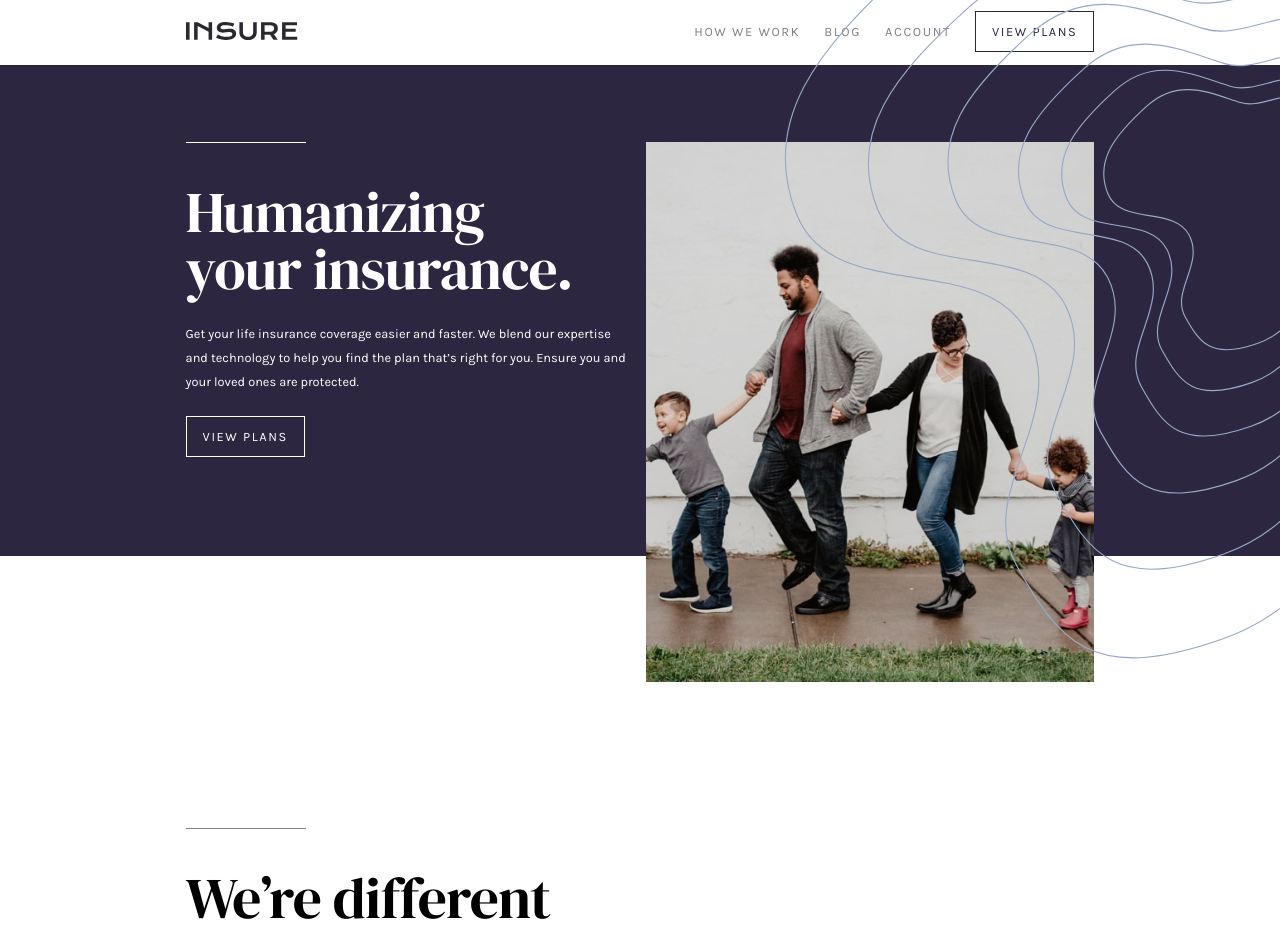
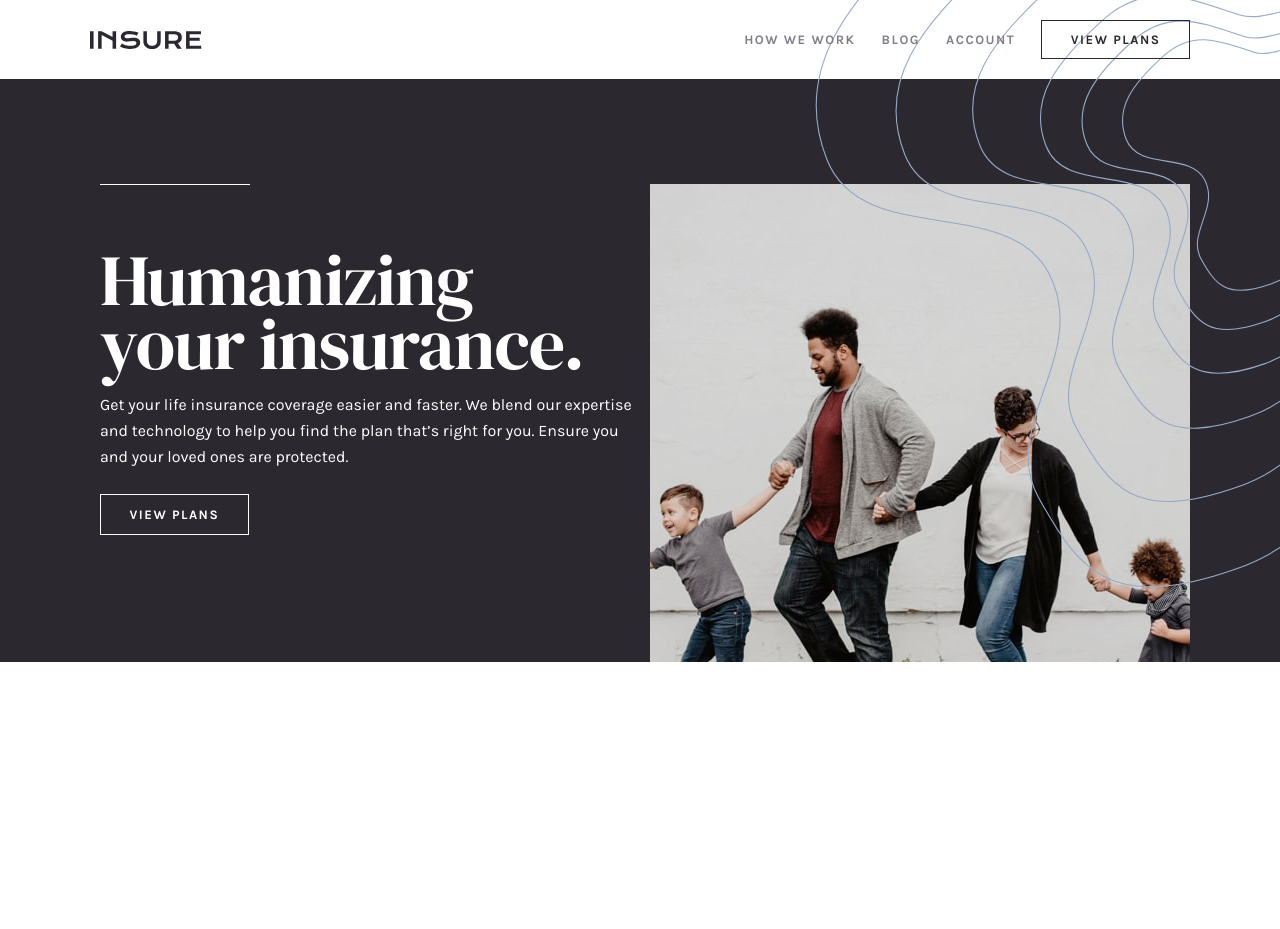
Before and after one commit to zshawdev/insure-landing-page, a plain HTML site: page index.html in a window 1280 px wide. Shown: the top 929 px of the page. After the commit the page ends 800 px from the top, so only its background shows below. Drawn offline with Linux system fonts and the light colour scheme.

Commit message:
First commit

```diff
--- /dev/null
+++ b/app.js
@@ -0,0 +1,8 @@
+const navIconToggleBox = document.querySelector(".nav__icon-toggle-box");
+const nav = document.querySelector(".nav");
+const body = document.querySelector("body");
+
+navIconToggleBox.addEventListener("click", () => {
+    nav.classList.toggle("js-nav--open");
+    body.classList.toggle("js-lock-scroll");
+})
--- a/index.html
+++ b/index.html
@@ -13,157 +13,49 @@
 
   <link rel="stylesheet" href="style.css">
 
-
-
   <title>Insure</title>
 </head>
 <body>
-  <header class="header container">
-    <a href="#">
-      <img class="header__logo" src="images/logo.svg" alt="Insure logo">
-    </a>
-    <nav class="header__nav">
-      <ul class="header__nav-list">
-          <li class="header__nav-item">
-            <a href="#" class="header__nav-link">How we work</a>
-          </li>
-          <li class="header__nav-item">
-            <a href="#" class="header__nav-link">Blog</a>
-          </li>
-          <li class="header__nav-item">
-            <a href="#" class="header__nav-link">Account</a>
-          </li>
-          <li class="header__nav-item">
-            <a href="#" class="header__nav-link btn btn--light">View plans</a>
-          </li>
+  <!-- Can leave header out if no scroll/special functiomality to justify it, Fy says  -->
+  <!-- <div class="nav--bg-color"> -->
+    <nav class="nav container">
+      <img src="images/logo.svg" alt="">
+      <button class="nav__icon-toggle-box">
+        <img class="nav__icon--hamburger" src="images/icon-hamburger.svg" alt="">
+        <img class="nav__icon--close" src="images/icon-close.svg" alt="">
+      </button>
+
+      <ul class="nav__list">
+        <li class="nav__item"><a class="nav__link" href="">How We Work</a></li>
+        <li class="nav__item"><a class="nav__link" href="">Blog</a></li>
+        <li class="nav__item"><a class="nav__link" href="">Account</a></li>
+        <li class="nav__item"><a class="nav__link btn nav__link--cta" href="">View Plans</a></li>
       </ul>
     </nav>
+  <!-- </div> -->
+
+  <header class="section-header">
+    <div class="header__content container">
+      <div class="header__image-box">
+        <img class="header__image" srcset="images/image-intro-mobile.jpg 375w, images/image-intro-desktop.jpg 540w"
+        sizes="(max-width: 600px) 100vw,
+          540px">
+      </div>
+      <div class="hero-box">
+        <h1 class="heading-1">Humanizing <br> your insurance.</h1>
+        <p class="description description--header">Get your life insurance coverage easier and faster. We blend our expertise and technology to help you find the plan that’s right for you. Ensure you and your loved ones are protected.</p>
+        <a href="" class="btn btn--dark">View Plans</a>
+        <img class="header__left-design--mobile" src="images/bg-pattern-intro-left-mobile.svg" alt="">
+        <img class="header__right-design--mobile" src="images/bg-pattern-intro-right-mobile.svg" alt="">
+      </div>
+      <div>
+
+        <img class="header__right-design--desktop" src="images/bg-pattern-intro-right-desktop.svg" alt="">
+      </div>
+      <img class="header__left-design--desktop" src="images/bg-pattern-intro-left-desktop.svg" alt="">
+    </div>
   </header>
 
-  <main>
-    <section class="section-hero u-color-white">
-      <div class="container grid grid--2-cols" data-name="section-hero-container">
-        <div>
-          <h1 class="heading-primary"><span class="first-word">Humanizing</span> your insurance.</h1>
-          <p class="body-text u-margin-bottom u-color-white">
-            Get your life insurance coverage easier and faster. We blend our expertise and technology to help you find the plan that’s right for you. Ensure you and your loved ones are protected.
-          </p>
-          <a href="#" class="btn btn--dark">View plans</a>
-        </div>
-
-        <div class="hero__image-box">
-          <img
-          src="images/image-intro-desktop.jpg"
-          class="hero__image"
-          aria-hidden="true">
-        </div>
-      </div>
-    </section>
-
-    <section class="section-about">
-      <div class="container">
-        <h2 class="heading-secondary">We’re different</h2>
-
-        <div class="grid grid--3-cols">
-          <div>
-            <img src="images/icon-snappy-process.svg" class="different__icon" aria-hidden="true">
-            <h3 class="heading-tertiary">Snappy Process</h3>
-            <p class="body-text">Our application process can be completed in minutes, not hours. Don’t get stuck filling in tedious forms.</p>
-          </div>
-
-          <div>
-            <img src="images/icon-affordable-prices.svg" class="different__icon" aria-hidden="true">
-            <h3 class="heading-tertiary">Affordable Prices</h3>
-            <p class="body-text">We don’t want you worrying about high monthly costs. Our prices may be low, but we still offer the best coverage possible.</p>
-          </div>
-
-          <div>
-            <img src="images/icon-people-first.svg" class="different__icon" aria-hidden="true">
-            <h3 class="heading-tertiary">People First</h3>
-            <p class="body-text">Our plans aren’t full of conditions and clauses to prevent payouts. We make sure you’re covered when you need it.</p>
-          </div>
-        </div>
-      </div>
-    </section>
-
-    <section class="section-cta">
-      <div class="container cta__pane u-color-white">
-        <span class="cta__heading">Find out more <br>about how we work</span>
-        <a href="#" class="btn btn--dark">How we work</a>
-      </div>
-    </section>
-
-    <footer class="footer">
-      <div class="container footer__test-border">
-        <div class="footer__pane-top">
-          <a href="#">
-            <img class="header__logo" src="images/logo.svg" alt="Insure logo">
-          </a>
-          <ul class="footer__social-pane">
-            <li>
-              <a href="">
-                <img src="images/icon-facebook.svg" alt="">
-              </a>
-            </li>
-            <li>
-              <a href="">
-                <img src="images/icon-twitter.svg" alt="">
-              </a>
-            </li>
-            <li>
-              <a href="">
-                <img src="images/icon-pinterest.svg" alt="">
-              </a>
-            </li>
-            <li>
-              <a href="">
-                <img src="images/icon-instagram.svg" alt="">
-              </a>
-            </li>
-          </ul>
-        </div>
-      </div>
-
-      <div class="container footer__greater-links grid grid--4-cols">
-        <nav class="footer__nav-col">
-          <span class="footer__nav-title">Our company</span>
-          <ul class="footer__nav-list">
-            <li><a href="" class="footer__nav-link">How we work</a></li>
-            <li><a href="" class="footer__nav-link">Why insure?</a></li>
-            <li><a href="" class="footer__nav-link">View plans</a></li>
-            <li><a href="" class="footer__nav-link">Reviews</a></li>
-          </ul>
-        </nav>
-
-        <nav class="footer__nav-col">
-          <span class="footer__nav-title">Help me</span>
-          <ul class="footer__nav-list">
-            <li><a href="" class="footer__nav-link">FAQ</a></li>
-            <li><a href="" class="footer__nav-link">Terms of use</a></li>
-            <li><a href="" class="footer__nav-link">Privacy policy</a></li>
-            <li><a href="" class="footer__nav-link">Cookies</a></li>
-          </ul>
-        </nav>
-
-        <nav class="footer__nav-col">
-          <span class="footer__nav-title">Contact</span>
-          <ul class="footer__nav-list">
-            <li><a href="" class="footer__nav-link">Sales</a></li>
-            <li><a href="" class="footer__nav-link">Support</a></li>
-            <li><a href="" class="footer__nav-link">Live chat</a></li>
-          </ul>
-        </nav>
-
-        <nav class="footer__nav-col">
-          <span class="footer__nav-title">Others</span>
-          <ul class="footer__nav-list">
-            <li><a href="" class="footer__nav-link">Careers</a></li>
-            <li><a href="" class="footer__nav-link">Press</a></li>
-            <li><a href="" class="footer__nav-link">Licenses</a></li>
-          </ul>
-        </nav>
-      </div>
-    </footer>
-  </main>
+  <script src="app.js"></script>
 </body>
 </html>
--- a/style.css
+++ b/style.css
@@ -1,14 +1,22 @@
+/* *************************** */
+/* GENERAL */
+/* **************************** */
+
+html {
+    box-sizing: border-box;
+}
+
+html,
+body {
+    overflow-x: hidden;
+}
+
 *,
 *::before,
 *::after {
     padding: 0;
     margin: 0;
-    box-sizing: border-box;
-}
-
-html {
-    /* font-size: 62.5%; */
-    font-size: 50%;
+    box-sizing: inherit;
 }
 
 body {
@@ -17,87 +25,198 @@ body {
     line-height: 1;
 }
 
+.container {
+    max-width: 1100px;
+    width: 100%;
+    margin: 0 auto;
+}
+
+.btn {
+    display: inline-block;
+    font-family: Karla;
+    font-weight: 700;
+    font-size: 13px;
+    letter-spacing: 1.5px;
+    line-height: 15.2px;
+    text-decoration: none;
+    text-transform: uppercase;
+    padding: 12px 28.5px;
+    border: 1.5px solid var(--color-purple);
+    transition: color .3s, background-color .3s;
+}
+
+.btn--dark {
+    color: var(--color-white);
+    border-color: var(--color-white);
+}
+
+.btn--dark:hover {
+    color: var(--color-purple);
+    background-color: var(--color-white);
+}
+
+/* *************************** */
+/* VARIABLES */
+/* **************************** */
+
 :root {
     --color-black: #2D2641;
     --color-gray: #837D88;
-    --color-purple: #2D2641;
+    --color-purple: #2C2830;
     --color-blue: #96A9C6;
     --color-white: #fff;
 }
 
-.container {
-    max-width: 120rem;
-    margin: 0 auto;
-    padding: 0 3.2rem;
-    /* padding: 0 16.5rem; */
+/* *************************** */
+/* JAVASCRIPT */
+/* **************************** */
+
+.js-lock-scroll {
+    height: 100vh;
+    overflow: hidden;
 }
-
-.grid {
-    display: grid;
-    column-gap: 1.4rem;
-    row-gap: 9.6rem;
-}
-
-.grid--2-cols {
-    grid-template-columns: repeat(2, 1fr);
-}
-
-.grid--3-cols {
-    grid-template-columns: repeat(3, 1fr);
-}
-
-.grid--4-cols {
-    grid-template-columns: repeat(4, 1fr);
-}
-
-.u-color-white {
-    color: var(--color-white) !important;
-}
-
-.u-margin-bottom {
-    margin-bottom: 4.5rem !important;
-}
-
-/* font-family: 'DM Serif Display', serif;
-    400 */
-/* font-family: 'Karla', sans-serif;
-    400 & 700 */
-
-
 
 /* *************************** */
 /* NAV SECTION */
 /* **************************** */
 
-.header {
+.nav {
     display: flex;
+    align-items: center;
     justify-content: space-between;
-    align-items: center;
-    color: var(--color-white);
-    padding: 2.8rem 3.2rem;
+    position: relative;
+    padding: 24px;
 }
 
-/* .header__logo {
+.nav__list {
+    display: none;
+    position: absolute;
+    top: 100%;
+    /* recurring value of 24px below is from padding on .nav, THE parent element; as is the 80px on height */
+    left: -24px;
 
-} */
+    list-style: none;
+    height: calc(100vh - 80px);
+    width: calc(100vw + 24px);
+    background-color: var(--color-purple);
+    background-image: url(images/bg-pattern-mobile-nav.svg);
+    background-repeat: no-repeat;
+    background-position-y: bottom;
+    background-size: 100%;
 
-.header__nav-list {
-    display: flex;
-    gap: 3rem;
+    z-index: 10;
+
+    flex-direction: column;
+    align-items: center;
+    gap: 24px;
+    padding-right: 24px;
+    padding-left: calc(24px * 2);
+    padding-top: 40px;
 }
 
-/* .header__nav-item {
+.nav__icon-toggle-box {
+    border: none;
+    /* height: 32px is fix for icon-hamburger's larger height shifting nav vertically */
+    /* Can't figure out why it's shifting, though. It seems that the background seeps out
+    when toggle button is showing, bg-color shows when it's the case */
+    height: 32px;
+}
 
-} */
+.nav__icon--close {
+    display: none;
+}
 
-.header__nav-link:link,
-.header__nav-link:visited {
-    font-size: 1.6rem;
-    font-family: 'Karla', sans-serif;
+.js-nav--open .nav__list {
+    display: flex;
+}
+
+.js-nav--open .nav__icon--hamburger {
+    display: none;
+}
+
+.js-nav--open .nav__icon--close {
+    display: flex;
+}
+
+.nav__item {
+    text-align: center;
+    width: 100%;
+    display: flex;
+    justify-content: center;
+}
+
+.nav__link {
+    color: var(--color-white);
+    font-size: 20px;
+    font-weight: 700;
+    line-height: 40px;
+    letter-spacing: 1.36px;
     text-decoration: none;
     text-transform: uppercase;
-    letter-spacing: .2rem;
-    color: var(--color-gray)
+
+    transition: color .3s;
+}
+
+.nav__link--cta {
+    border-color: var(--color-white);
+    padding-top: 8px;
+    padding-bottom: 8px;
+    width: 100%;
+}
+
+@media screen and (min-width: 1024px) {
+    /* .nav--bg-color {
+        background-color: var(--color-white);
+    }
+     */
+    .nav {
+        padding: 20px 0;
+    }
+
+    .nav__icon-toggle-box {
+        display: none;
+    }
+
+    .nav__item {
+        width: auto;
+    }
+
+    .nav__list {
+        display: flex;
+        justify-content: space-between;
+        gap: 26px;
+
+        flex-direction: row;
+        background: none;
+        padding: 0;
+        position: unset;
+        height: auto;
+        width: auto;
+    }
+
+    .nav__link {
+        color: var(--color-gray);
+        font-size: 13px;
+        line-height: unset;
+        letter-spacing: 1.5px;
+        transition: color .3s;
+    }
+
+    .nav__link:hover {
+        color: var(--color-purple);
+    }
+
+    .nav__link--cta {
+        color: var(--color-purple);
+        border-color: var(--color-purple);
+        padding: 12px 28.5px;
+        transition: color .3s, background-color .3s;
+    }
+
+    .nav__link--cta:hover {
+        color: var(--color-white);
+        background-color: var(--color-purple);
+    }
 }
 
 
@@ -105,94 +224,146 @@ body {
 /* HERO SECTION */
 /* **************************** */
 
-.section-hero {
+.section-header {
+    color: var(--color-white);
+    font-family: inherit;
     background-color: var(--color-purple);
-    padding: 9.6rem 0 14rem 0;
+}
+
+.header__image-box {
+    width: 100%;
     position: relative;
 }
 
-.section-hero::after {
-    content: url(images/bg-pattern-intro-right-desktop.svg);
-    position: absolute;
-    top: -10rem;
-    right: 0;
-    width: 62rem;
-}
-
-.heading-primary,
-.heading-secondary,
-.heading-tertiary,
-.cta__heading {
-    font-size: 7.2rem;
-    letter-spacing: .4rem;
-    font-family: 'DM Serif Display', serif;
-    letter-spacing: -0.1rem;
-    font-weight: 400;
+.hero-box {
+    padding: 93px 24px 93px;
+    text-align: center;
+    /* overflow-y: visible; */
     position: relative;
 }
 
-.heading-primary {
-    margin-bottom: 3rem;
+.heading-1 {
+    font-size: 48px;
+    font-family: "DM Serif Display";
+    font-weight: 400;
+    line-height: 48px;
+    letter-spacing: -0.67px;
+
+    position: relative;
+    z-index: 1;
+
+    margin-bottom: 16px;
 }
 
-.first-word {
-    display: block;
+.description {
+    line-height: 26px;
 }
 
-.heading-primary::before,
-.heading-secondary::before {
-    content: "";
-    display: block;
-    width: 15rem;
-    height: .1rem;
-    margin-bottom: 5rem;
+.description--header {
+    margin-bottom: 32px;
 }
 
-.heading-primary::before {
-    border-bottom: .1rem solid var(--color-white);
+.header__left-design--mobile {
+    position: absolute;
+    top: 0;
+    left: 0;
 }
 
-.heading-secondary::before {
-    border-bottom: .1rem solid var(--color-gray);
+.header__right-design--mobile {
+    position: absolute;
+    right: 1px;
 }
 
-.body-text {
-    font-size: 1.6rem;
-    font-family: 'Karla', sans-serif;
-    line-height: 1.9;
-    color: var(--color-gray)
+.header__right-design--desktop,
+.header__left-design--desktop {
+    display: none;
 }
 
-.btn:link,
-.btn:visited {
-    font-size: 1.6rem;
-    font-family: 'Karla', sans-serif;
-    text-decoration: none;
-    text-transform: uppercase;
-    padding: 1.5rem 2rem;
-    letter-spacing: .2rem;
-    border: .2rem solid;
-}
+@media screen and (min-width: 1024px) {
+    .section-header {
+        position: relative;
+        /* to hide top design */
+        /* z-index: -1; */
+        /* for abso designs */
+    }
 
-.btn--dark:link,
-.btn--dark:visited {
-    color: var(--color-white);
-    border-color: currentColor;
-}
+    .header__content {
+        display: flex;
+        flex-direction: row-reverse;
+        padding: 105px 0 127px;
+        justify-content: space-between;
+    }
 
-.btn--light:link,
-.btn--light:visited {
-    color: var(--color-black);
-    border-color: currentColor;
-}
+    .section-header {
+        display: flex;
+        flex-direction: row-reverse;
+    }
 
-.hero__image-box {
-    position: relative;
-}
+    .hero-box {
+        text-align: unset;
+        padding: 0;
+        max-width: 540px;
+    }
 
-.hero__image {
-    position: absolute;
-    width: 100%;
+    .hero-box::before {
+        content: "";
+        display: block;
+        width: 150px;
+        height: 1px;
+        background-color: var(--color-white);
+
+        margin-bottom: 63px;
+    }
+
+    .heading-1 {
+        font-size: 72px;
+        line-height: 64px;
+        letter-spacing: -1px;
+    }
+
+    .description {
+        line-height: 26px;
+    }
+
+    .description--header {
+        margin-bottom: 24px;
+    }
+
+    .header__image-box {
+        max-width: 540px;
+    }
+
+    .header__image {
+        width: 100%;
+        position: absolute;
+    }
+
+    .header__left-design--mobile,
+    .header__right-design--mobile {
+        display: none;
+    }
+
+    .header__left-design--desktop,
+    .header__right-design--desktop {
+        display: block;
+        width: 100%;
+    }
+
+    .header__right-design--desktop {
+        position: absolute;
+        max-width: 697px;
+        max-height: 649px;
+
+        top: -140px;
+        right: -122px;
+    }
+    }
+
+    .header__left-design--desktop {
+        position: absolute;
+        display: none;
+    }
+
 }
 
 
@@ -200,104 +371,12 @@ body {
 /* ABOUT SECTION */
 /* **************************** */
 
-.section-about {
-padding: 34rem 0 9rem;
-}
-
-.different__icon {
-    height: 8.4rem;
-    width: 8.4rem;
-    margin-bottom: 4rem;
-}
-
-.heading-secondary {
-    margin-bottom: 9.8rem;
-}
-
-.heading-tertiary {
-    font-size: 3.4rem;
-    margin-bottom: 2.5rem;
-}
 
 /* *************************** */
 /* CTA SECTION */
 /* **************************** */
 
-.section-cta {
-    padding: 9.6rem 0 18rem;
-}
-
-.cta__pane {
-    background-color: var(--color-purple);
-    display: flex;
-    justify-content: space-between;
-    align-items: center;
-    padding: 11rem 11rem;
-}
-
-.cta__heading {
-    font-size: 5.6rem;
-}
 
 /* *************************** */
 /* FOOTER SECTION */
 /* **************************** */
-
-.footer {
-    padding: 9.6rem 0;
-    background-color: #FAFAFA;
-}
-
-.footer__pane-top {
-    display: flex;
-    justify-content: space-between;
-    /* padding-bottom: 2.5rem;
-    border-bottom: .1rem solid #979797; */
-}
-
-.footer__test-border::after {
-    content: "";
-    display: block;
-    border-bottom: .1rem solid var(--color-black);
-    margin: 4rem 0;
-}
-
-.footer__social-pane {
-    display: flex;
-    list-style: none;
-    gap: 1.5rem;
-    align-items: center;
-}
-
-.footer__social-media-icon {
-    height: 2.2rem;
-    width: 2.2rem;
-}
-
-/* .footer__greater-links {
-    padding-top: 3.8rem;
-    font-size: 1.2rem;
-} */
-
-.footer__nav-col {
-    text-transform: uppercase;
-    font-weight: 700;
-}
-
-.footer__nav-title {
-    display: block;
-    color: var(--color-gray);
-    margin-bottom: 3rem;
-}
-
-.footer__nav-list {
-    list-style: none;
-    display: flex;
-    flex-direction: column;
-    gap: 1.4rem;
-}
-
-.footer__nav-link {
-    text-decoration: none;
-    color: var(--color-black);
-}
```
Also changed, not shown: queries.css (added).
